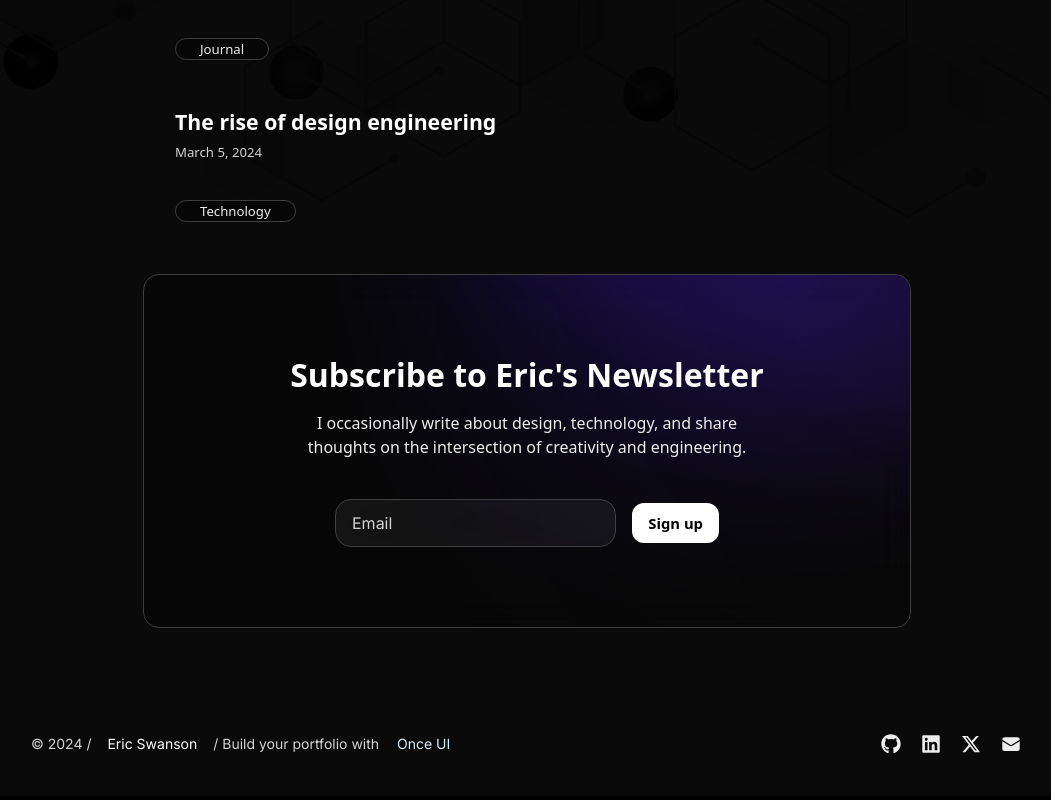
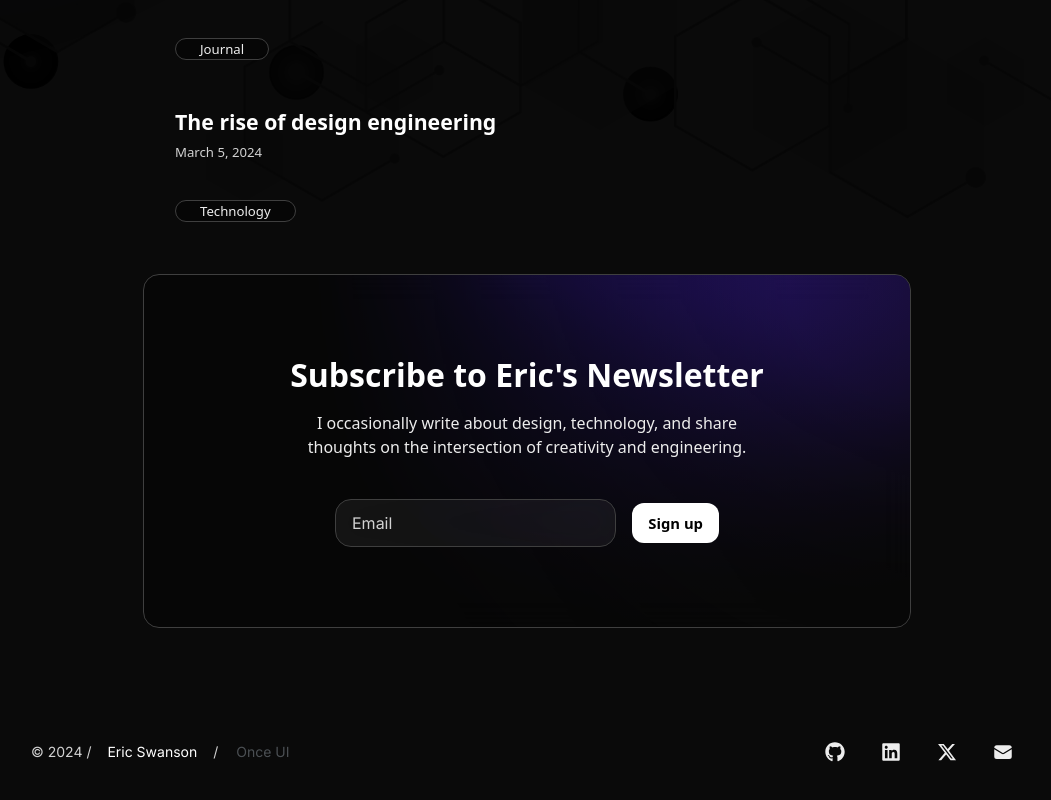
Before and after one commit to Erics1337/magic-portfolio, a Next.js app: page /en/blog in a window 1280 px wide. Shown: the part 526-1326 px from the top of the page, without its empty margins (113-1164 px from the left). Built offline with nearby package versions, Linux system fonts and the light colour scheme.

Commit message:
Footer styling

```diff
--- a/src/components/Footer.tsx
+++ b/src/components/Footer.tsx
@@ -31,7 +31,7 @@ export const Footer = () => {
                     </Text>
                     <Text onBackground="neutral-weak">
                         {/* Usage of this template requires attribution. Please don't remove the link to Once UI. */}
-                        / Build your portfolio with <SmartLink style={{marginLeft: '-0.125rem'}} href="https://once-ui.com/templates/magic-portfolio">Once UI</SmartLink>
+                        / <SmartLink style={{marginLeft: '-0.125rem', opacity: 0.3}} href="https://once-ui.com/templates/magic-portfolio">Once UI</SmartLink>
                     </Text>
                 </Text>
                 <Flex
@@ -43,7 +43,7 @@ export const Footer = () => {
                                 href={item.link}
                                 icon={item.icon}
                                 tooltip={item.name}
-                                size="s"
+                                size="l"
                                 variant="ghost"/>
                         )
                     ))}
```
